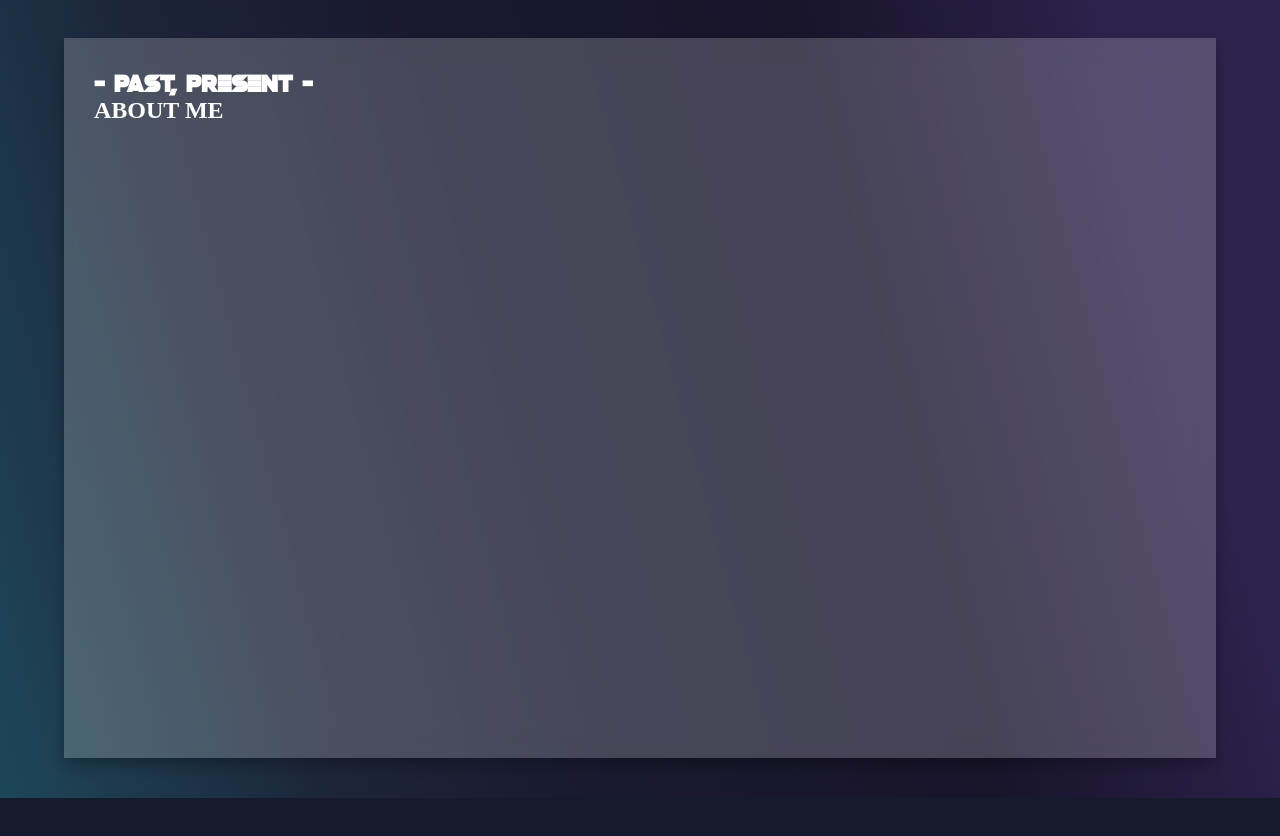
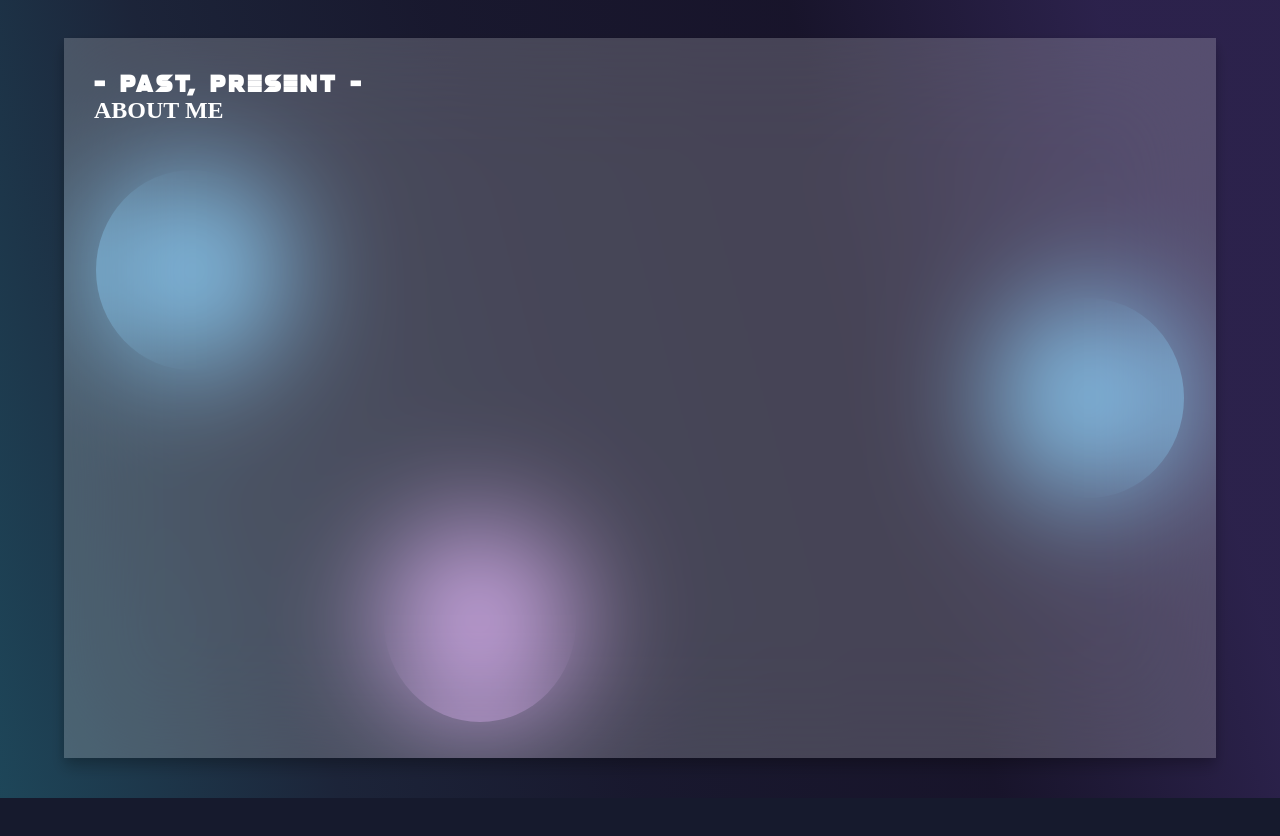
Before and after one commit to MudassarKhop/SpaceDev, a plain HTML site: page index.html in a window 1280 px wide. Shown: the part 802-1638 px from the top of the page. Drawn offline with Linux system fonts and the light colour scheme; a web font is replaced by a local one.

Commit message:
second push

```diff
--- a/index.html
+++ b/index.html
@@ -72,6 +72,12 @@
 			</div>
 		</section>
 		<section id="about">
+			<div id="blue">
+			</div>
+			<div id="pink">
+			</div>
+			<div id="blue2">
+			</div>
 			<div id="glass-object">
 				<h2 class="heading">- past, present -</h2>
 				<h1 class="heading-">ABOUT ME</h1>
--- a/style.css
+++ b/style.css
@@ -28,21 +28,26 @@
 	color: white;
 	letter-spacing: 2px;
 	font-family: SpaceQuest1;
+	text-shadow: 10px 10px black;
 }
 .head2 {
+    position: absolute;
 	font-size: 30px;
 	position: relative;
 	top: 320px;
-	margin-left: 29%;
+	margin-left: 28%;
 	color: white;
 	letter-spacing: 2px;
 	font-family: SpaceQuest1;
+	text-shadow: 10px 10px black;
+
 }
 body {
 	background-color: #161a2d;
 }
 
 .container {
+	position: relative;
 	height: 100vh;
 	background: linear-gradient(
 		255.21deg,
@@ -425,9 +430,36 @@ body {
 	justify-content: center;
 	align-items: center;
 }
+#blue {
+	position: absolute;
+    margin-bottom: 20%;
+	margin-right: 70%;
+	border-radius: 50%;
+	background-color: #67B3E4;
+	width: 15%;
+	min-height: 25%;
+}
+#blue2 {
+	position: absolute;
+margin-left: 70%;
+	border-radius: 50%;
+	background-color: #67B3E4;
+	width: 15%;
+	min-height: 25%;
+}
+#pink {
+	position: absolute;
+
+	margin-top: 35%;
+	margin-right: 25%;
+	border-radius: 50%;
+	background-color: #c292de;
+	width: 15%;
+	min-height: 25%;
+}
 #glass-object {
 	padding: 30px;
-	backdrop-filter: blur(12px);
+	backdrop-filter: blur(60px);
 	box-shadow: 0 2px 10px rgb(0 0 0 / 10%), 0 10px 15px rgb(0 0 0 / 20%);
 	box-sizing: border-box;
 	background-image: linear-gradient(
@@ -441,10 +473,13 @@ body {
 }
 .heading- {
 	color: white;
+
 }
 .heading {
 	color: white;
 	font-family: SpaceQuest;
+	letter-spacing: 3px;
+
 }
 /* projects */
 #projects {
```
